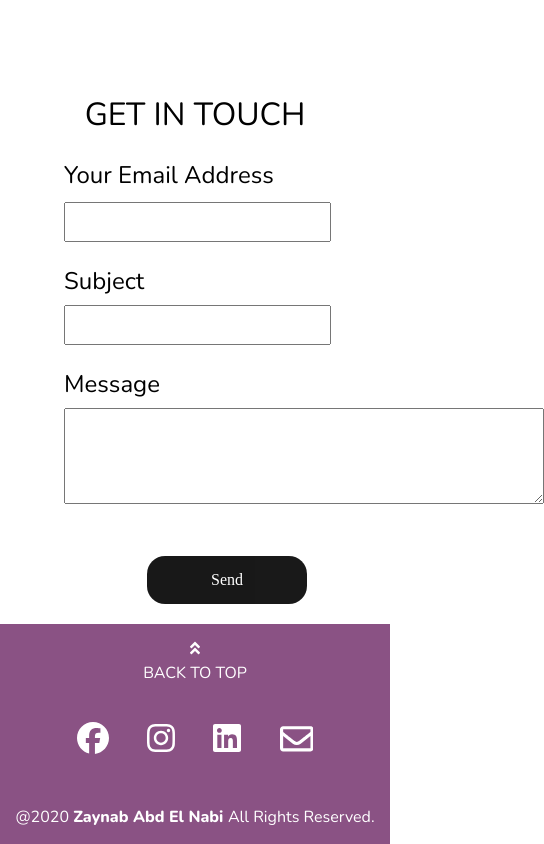
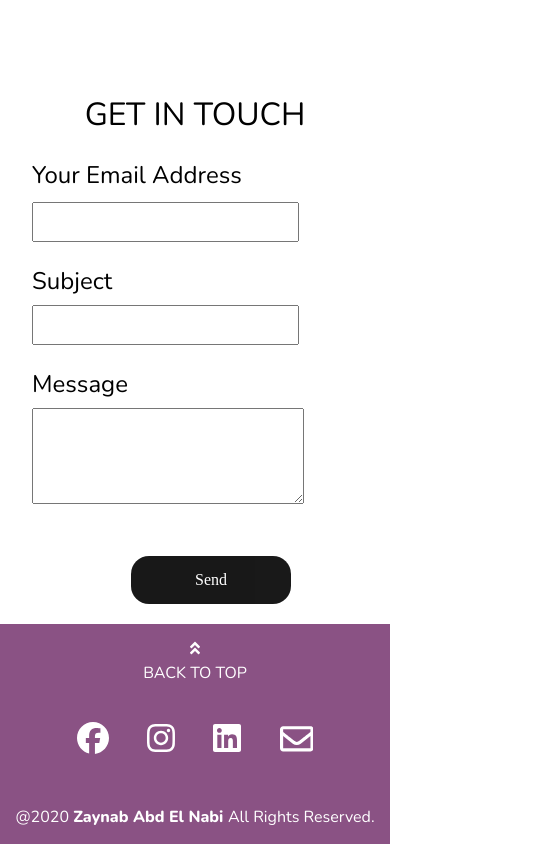
Before and after one commit to omarbanat/zaynab-portfolio-front, a React (Create React App) app: page / in a window 390 px wide. Shown: the part 2354-3198 px from the top of the page, 544 px wide, since content can reach past the window. Built offline with nearby package versions, Linux system fonts and the light colour scheme; no server answers.

Commit message:
editing input and textarea

```diff
--- a/src/components/ContactMe.css
+++ b/src/components/ContactMe.css
@@ -361,3 +361,22 @@
     height:2.5rem;
 }
 }
+
+@media screen  and (max-width:547px){
+
+    .form-query {
+        margin-left: 1rem;
+    }
+
+    .message-query textarea {
+        width: 17rem !important;
+    }
+
+    .subject-query{
+        width:25rem;
+    }
+
+    .email-query{
+        width:25rem;
+    }
+}
```
